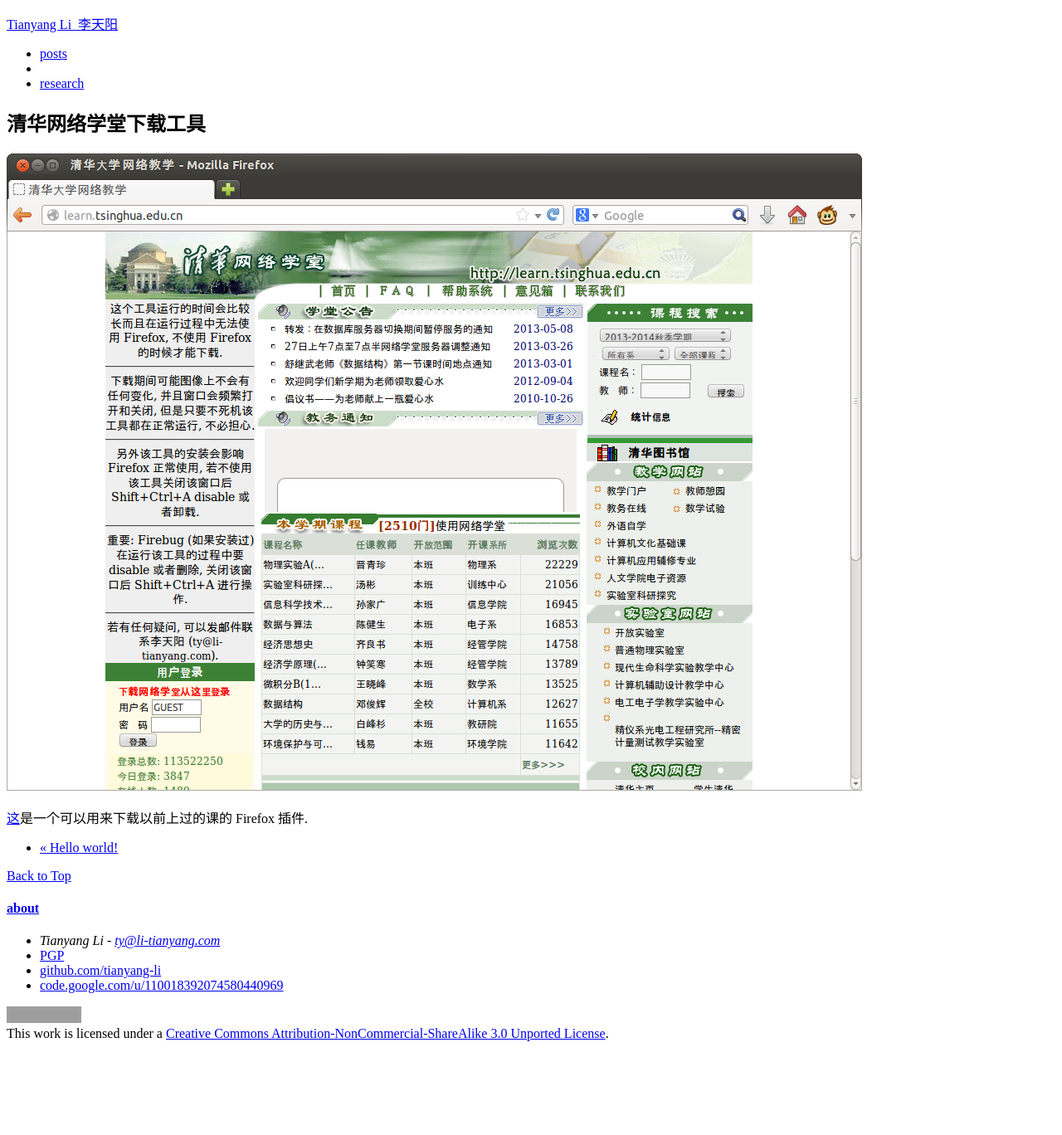
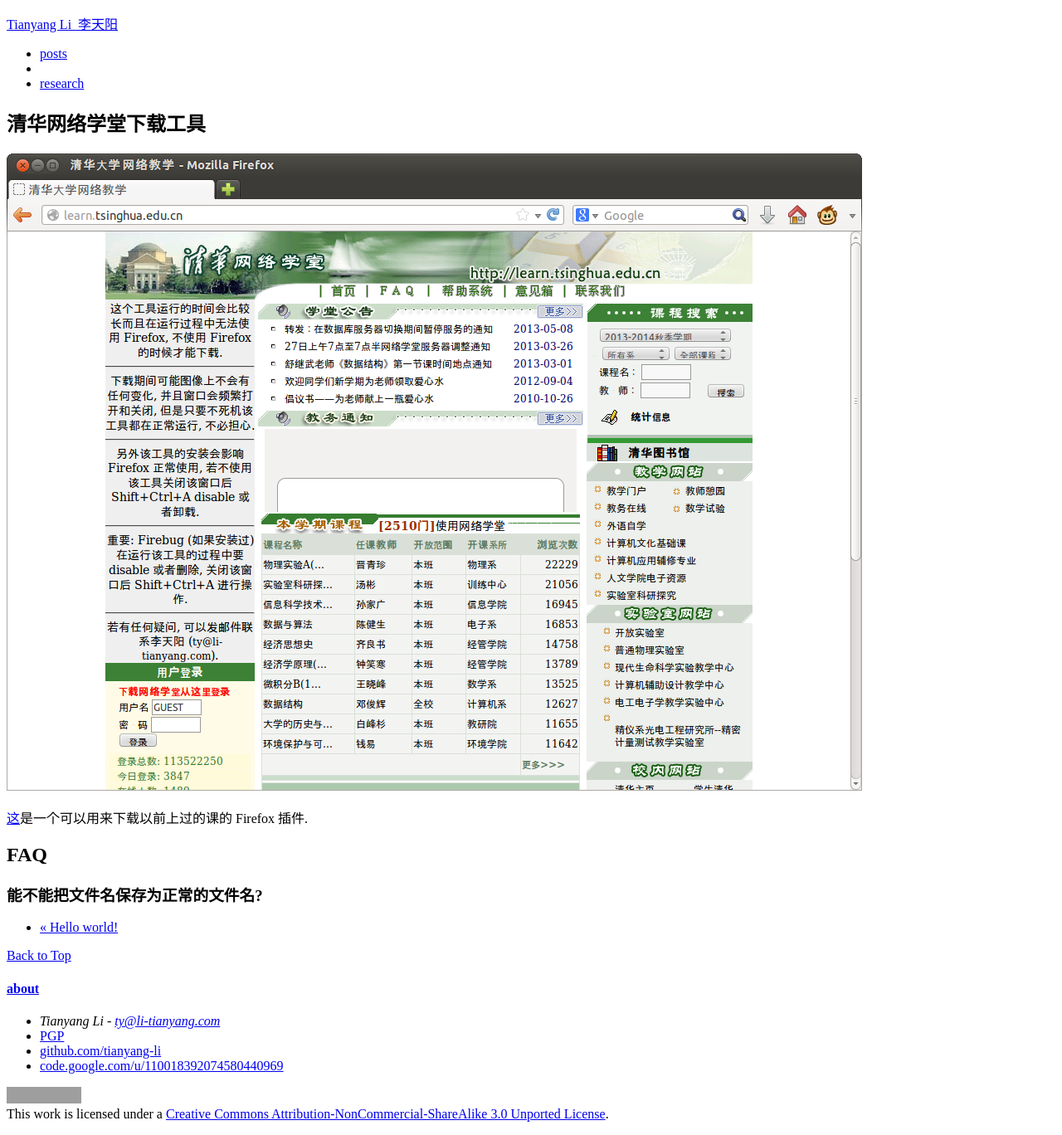
Before and after one commit to li-tianyang/li-tianyang.github.com, a Jekyll site: the page built from _posts/2013-11-10-download-tsinghua-wangluoxuetang.md, in a window 1280 px wide. Shown: the whole page at 83% size. Built offline with Jekyll 4.4.1, drawn with Linux system fonts in a browser that asks for light colours; before the commit the page ends 1271 px from its top, so only the background shows below that; grey boxes are pictures that could not be loaded.

Commit message:
what does it look like

```diff
--- a/_posts/2013-11-10-download-tsinghua-wangluoxuetang.md
+++ b/_posts/2013-11-10-download-tsinghua-wangluoxuetang.md
@@ -11,3 +11,7 @@
 
 
 [这](https://addons.mozilla.org/en-US/firefox/addon/%E6%B8%85%E5%8D%8E%E7%BD%91%E7%BB%9C%E5%AD%A6%E5%A0%82%E6%89%B9%E9%87%8F%E4%B8%8B%E8%BD%BD%E5%B7%A5%E5%85%B7/)是一个可以用来下载以前上过的课的 Firefox 插件.
+
+## FAQ
+
+### 能不能把文件名保存为正常的文件名?
```
